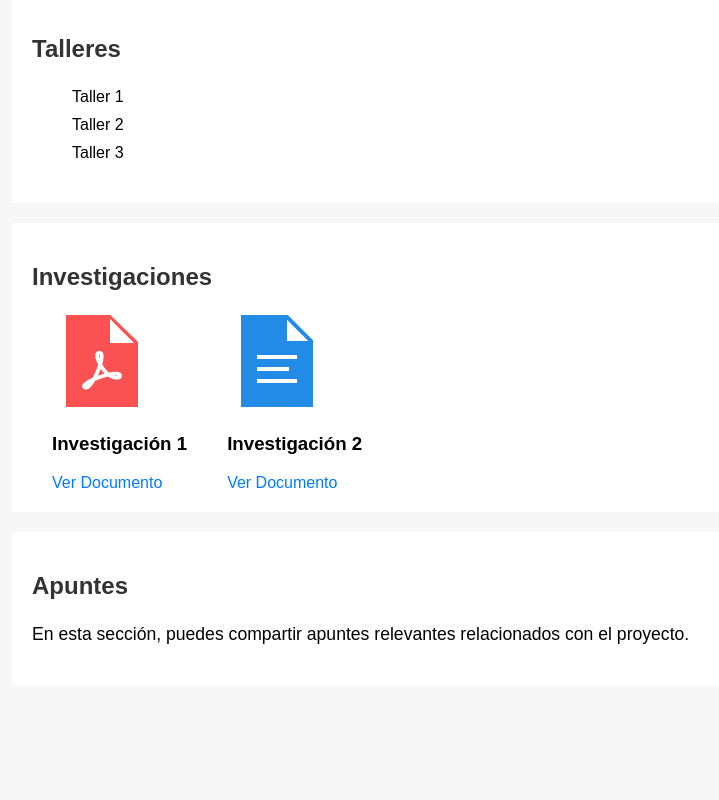
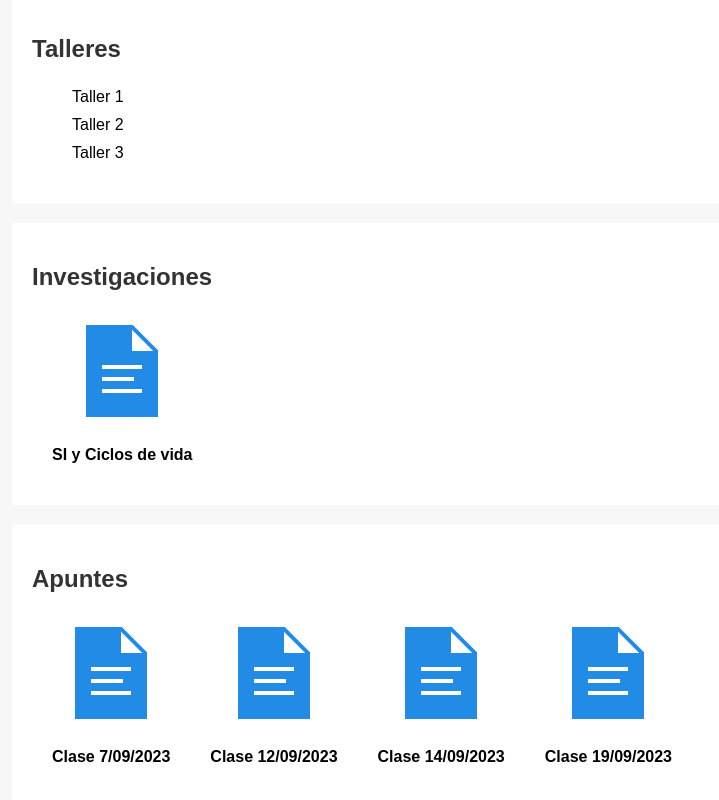
Before and after one commit to AndersonDavidPC/Portafolio_PhoenixTeam_AyD, a plain HTML site: page index.html in a window 1280 px wide. Shown: the part 2367-3167 px from the top of the page, without its empty margins (8-727 px from the left). Before the commit the page ends 3073 px from the top, so only its background shows below. Drawn offline with Linux system fonts and the light colour scheme.

Commit message:
Estilos de tarjetas mejorados y primeros docs

```diff
--- a/css/styles.css
+++ b/css/styles.css
@@ -123,12 +123,22 @@ footer {
     font-size: 1.1em;
 }
 
-.investigaciones-card--container {
+.documents-card--container {
     display: flex;
 }
 
-.investigacion-card {
-    padding: 0 20px;
+.document-card {
+    padding: 10px 20px 0 20px;
+    display: flex;
+    flex-direction: column;
+    align-items: center;
+    cursor: pointer;
+}
+
+/* hoover */
+.document-card:hover {
+    box-shadow: 0px 0px 10px rgba(0, 0, 0, 0.2);
+    border-radius: 10%;
 }
 
 .avances p, .investigaciones p, .apuntes p {
@@ -152,11 +162,12 @@ a:hover {
     .tecnologia-card {
         flex-direction: column;
     }
-    .investigaciones-card--container {
+    .documents-card--container {
         flex-direction: column;
     }
-    .investigacion-card {
+    .document-card {
         padding: 0;
+        width: 100%;
         align-self: center;
     }
 }
--- a/index.html
+++ b/index.html
@@ -4,8 +4,9 @@
     <meta charset="UTF-8">
     <meta name="viewport" content="width=device-width, initial-scale=1.0">
     <link rel="stylesheet" href="./css/styles.css">
-    <title>Portafolio Equipo #4</title>
+    <title>Portafolio Equipo #2</title>
     <link rel="icon" href="./assets/icons/briefcase.ico">
+    <script src="./js/main.js"></script>
 </head>
 <body>
     <header>
@@ -108,32 +109,60 @@
     </section> -->
     <section class="investigaciones">
         <h2>Investigaciones</h2>
-        <div class="investigaciones-card--container">
-            <div class="investigacion-card">
-                <div class="icono-investigacion">
-                    <img src="./assets/icons/icons8-pdf-100.png" alt="PDF">
-                </div>
-                <div class="investigacion-info">
-                    <h3>Investigación 1</h3>
-                    <a href="documento1.pdf" target="_blank">Ver Documento</a>
-                </div>
-            </div>
-            <div class="investigacion-card">
-                <div class="icono-investigacion">
+        <div class="documents-card--container">
+
+            <div class="document-card" onclick="redirectToDocument('https://docs.google.com/document/d/1B_xheyQw2KUNhTUTjmqKTToV4OdoHNI9/edit?usp=sharing&ouid=117835305341655129621&rtpof=true&sd=true')">
+                <div class="icon-document">
                     <img src="./assets/icons/icons8-document.svg" alt="Word">
                 </div>
-                <div class="investigacion-info">
-                    <h3>Investigación 2</h3>
-                    <a href="documento2.docx" target="_blank">Ver Documento</a>
+                <div class="document-info">
+                    <h4>SI y Ciclos de vida</h4>
                 </div>
             </div>
         </div>
-
     </section>
 
     <section class="apuntes">
         <h2>Apuntes</h2>
-        <p>En esta sección, puedes compartir apuntes relevantes relacionados con el proyecto.</p>
+        <div class="documents-card--container">
+
+            <div class="document-card" onclick="redirectToDocument('https://docs.google.com/document/d/1kbygXdquuo4eFYyQJInk4FUwE6BOdEsSCGfQHC_qiuA/edit?usp=drive_link')">
+                <div class="icon-document">
+                    <img src="./assets/icons/icons8-document.svg" alt="Word">
+                </div>
+                <div class="document-info">
+                    <h4>Clase 7/09/2023</h4>
+                </div>
+            </div>
+
+            <div class="document-card" onclick="redirectToDocument('https://docs.google.com/document/d/1MQyYm412MZN8Thp7n9u_GOZpOsT23-XEjiJOpyDNpPo/edit?usp=drive_link')">
+                <div class="icon-document">
+                    <img src="./assets/icons/icons8-document.svg" alt="Word">
+                </div>
+                <div class="document-info">
+                    <h4>Clase 12/09/2023</h4>
+                </div>
+            </div>
+
+            <div class="document-card" onclick="redirectToDocument('https://docs.google.com/document/d/1JaR30YAWU9I19YzJ_B3PTAocndvwcPKXwUxvNog1zNs/edit?usp=drive_link')">
+                <div class="icon-document">
+                    <img src="./assets/icons/icons8-document.svg" alt="Word">
+                </div>
+                <div class="document-info">
+                    <h4>Clase 14/09/2023</h4>
+                </div>
+            </div>
+
+            <div class="document-card" onclick="redirectToDocument('https://docs.google.com/document/d/1l2yC7KoxLMnRL9Tgj-D3UB-rmw6Y9A1PaUPVuDGn4dE/edit?usp=drive_link')">
+                <div class="icon-document">
+                    <img src="./assets/icons/icons8-document.svg" alt="Word">
+                </div>
+                <div class="document-info">
+                    <h4>Clase 19/09/2023</h4>
+                </div>
+            </div>
+
+        </div>
     </section>
 </body>
 </html>
--- /dev/null
+++ b/js/main.js
@@ -0,0 +1,3 @@
+function redirectToDocument(documentURL) {
+    window.open(documentURL, '_blank');
+}
```
